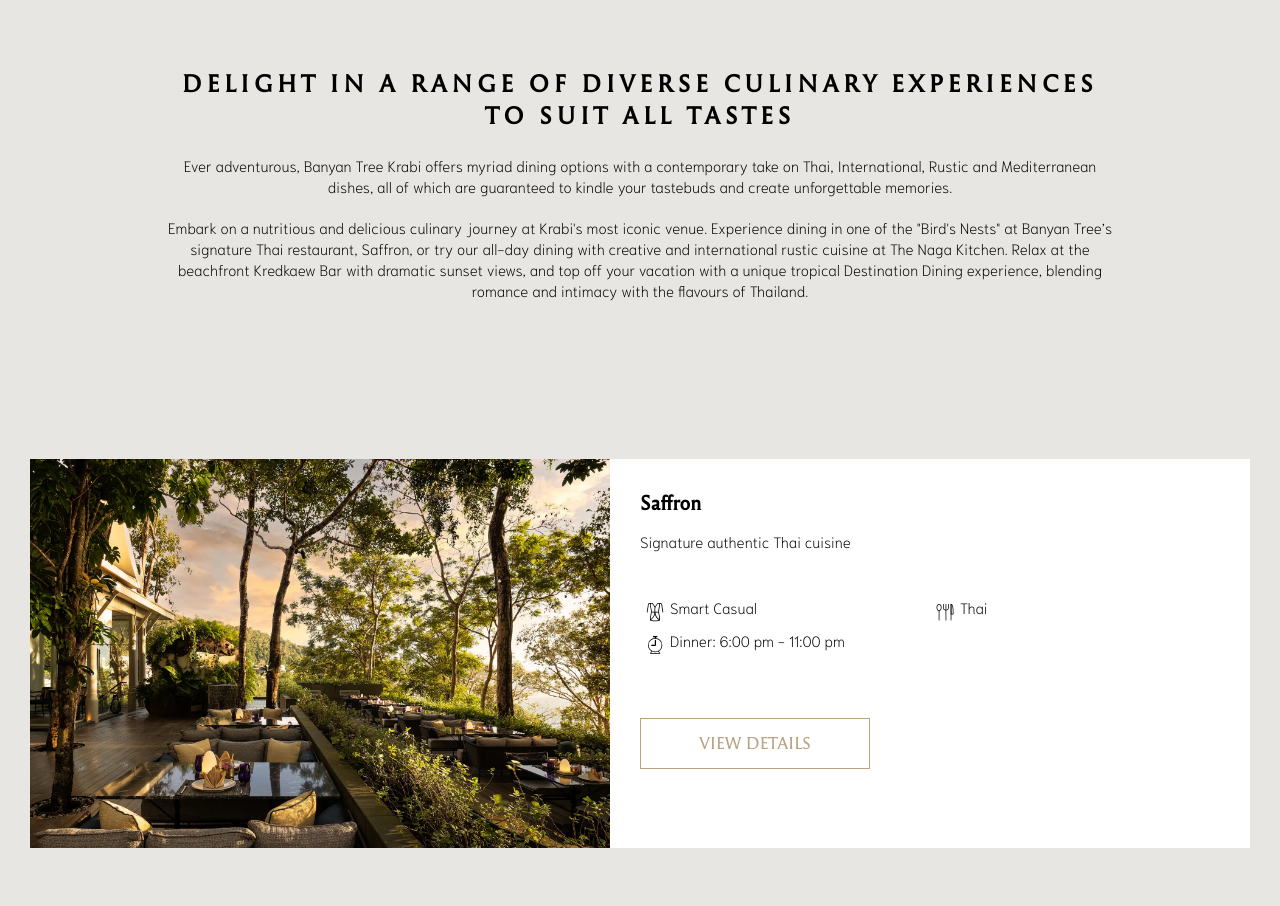
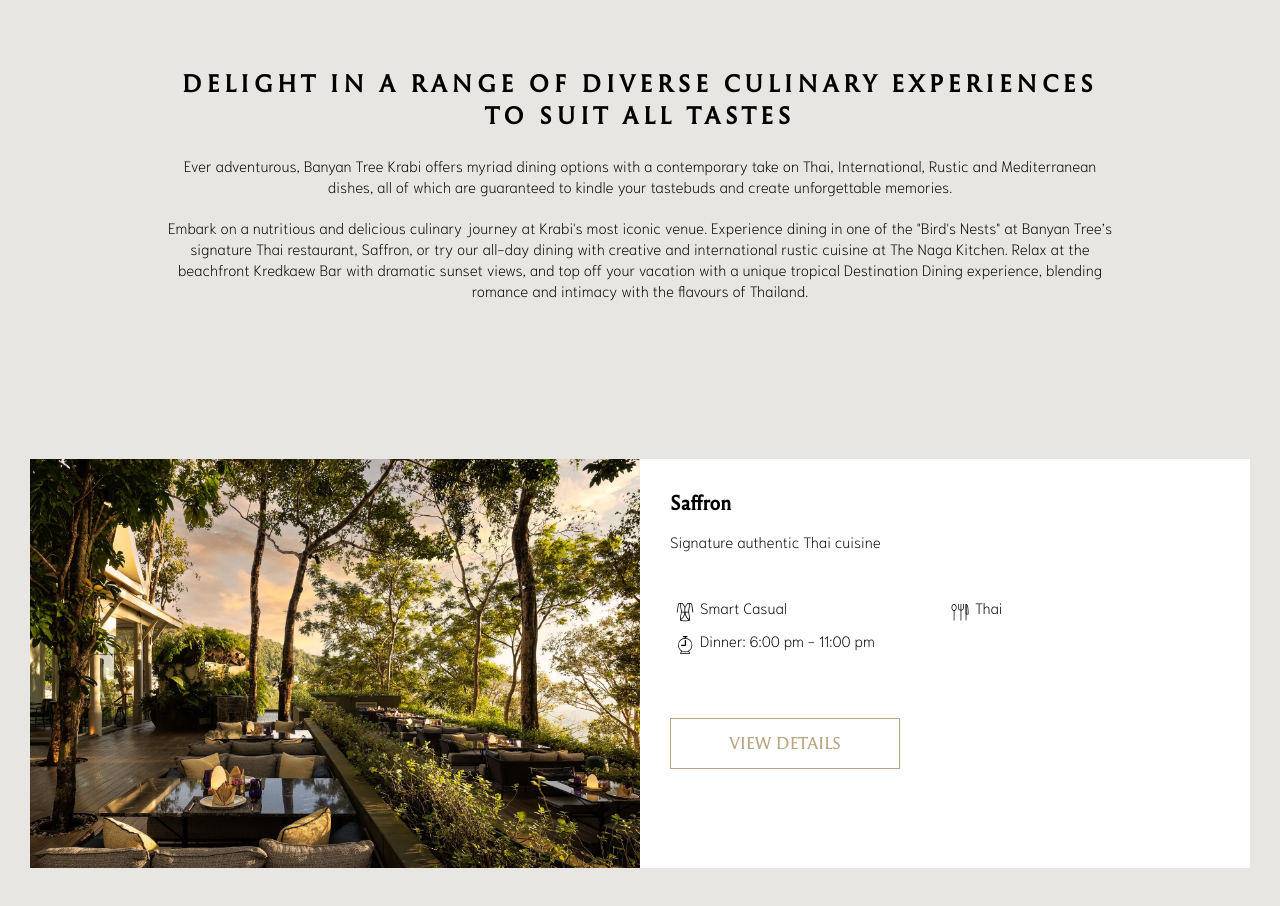
Before and after one commit to WaLkINgCodEx/Tree_Hotel, a React (Create React App) app: page /dining in a window 1280 px wide. Shown: the top 906 px of the page. Built offline with nearby package versions, Linux system fonts and the light colour scheme; a web font is replaced by a local one.

Commit message:
changing width of the photos

```diff
--- a/public/styles.css
+++ b/public/styles.css
@@ -773,7 +773,8 @@ p {
 }
 @media (min-width: 960px) {
   .dining-photo-container {
-    width: 50%;
+    min-width: 50%;
+    max-width: 50%;
     height: initial;
     flex-grow: 1;
     overflow: hidden;
```
